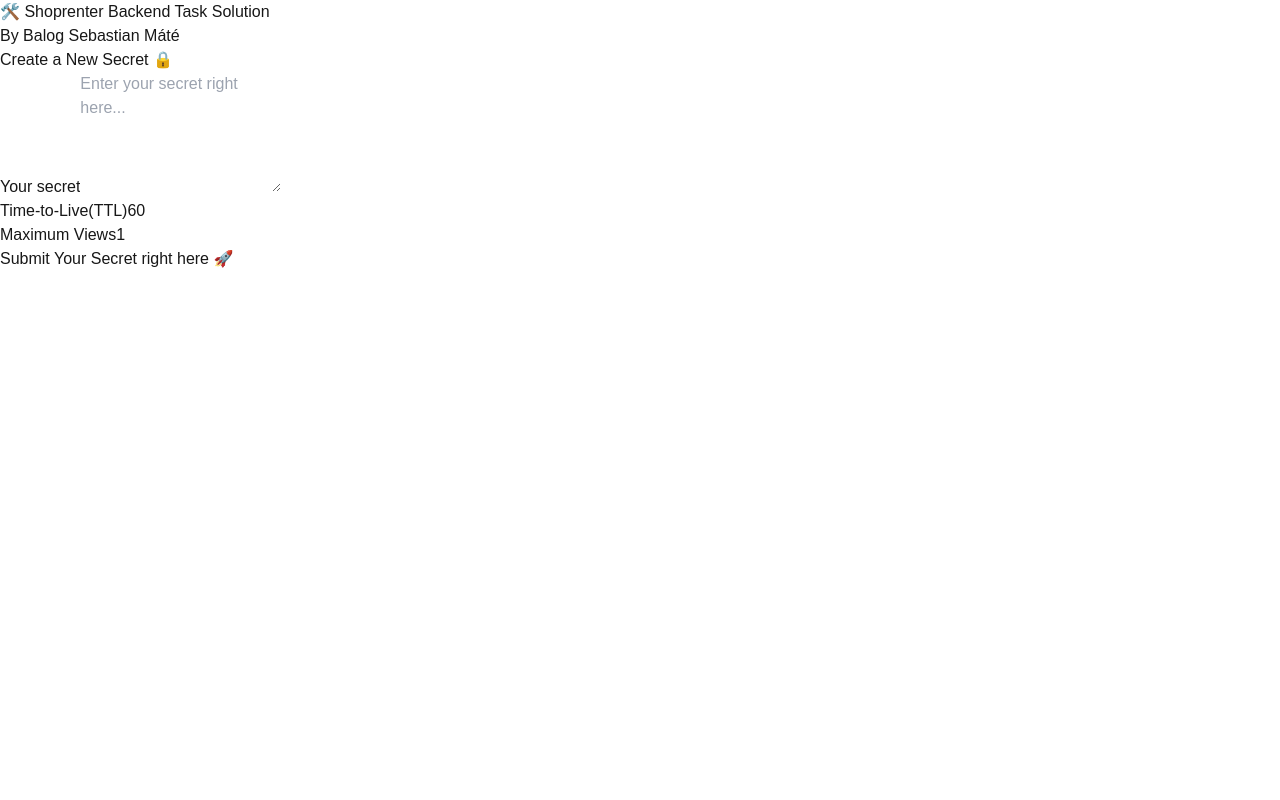
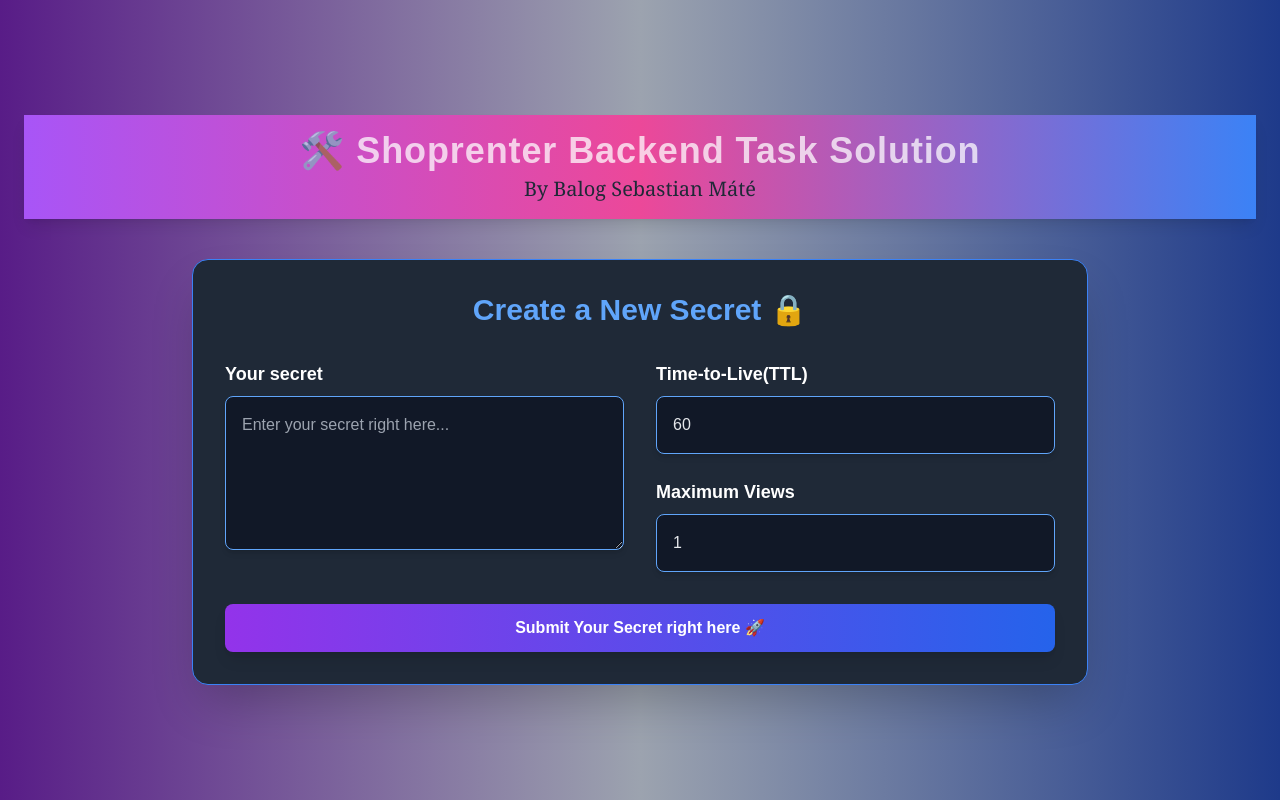
Before and after one commit to MinimalCelerityDev/secret-service-task-solution, a Next.js app in the folder solution/: page / in a window 1280 px wide. Built offline with nearby package versions, Linux system fonts and the light colour scheme.

Commit message:
I just copied it from a previous project because I didn’t feel like figuring out what's new. I think this might be because I initialized the Tailwind config earlier

```diff
--- a/solution/tailwind.config.js
+++ b/solution/tailwind.config.js
@@ -1,8 +1,18 @@
-/** @type {import('tailwindcss').Config} */
-module.exports = {
-  content: [],
-  theme: {
-    extend: {},
-  },
-  plugins: [],
-}
+"use strict";
+Object.defineProperty(exports, "__esModule", { value: true });
+exports.default = {
+    content: [
+        "./src/pages/**/*.{js,ts,jsx,tsx,mdx}",
+        "./src/components/**/*.{js,ts,jsx,tsx,mdx}",
+        "./src/app/**/*.{js,ts,jsx,tsx,mdx}",
+    ],
+    theme: {
+        extend: {
+            colors: {
+                background: "var(--background)",
+                foreground: "var(--foreground)",
+            },
+        },
+    },
+    plugins: [],
+};
```
